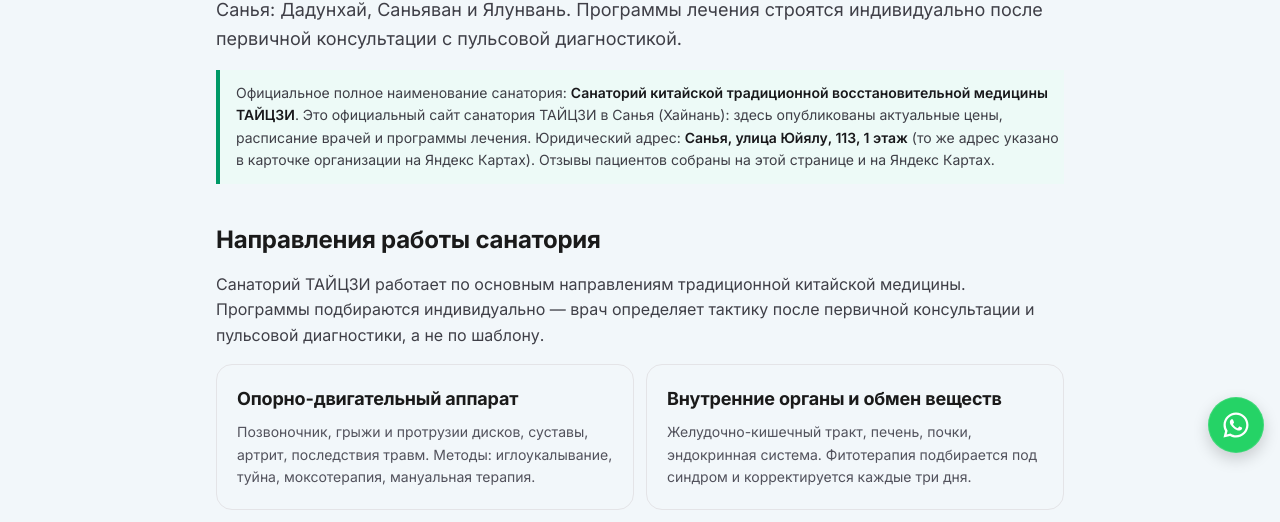
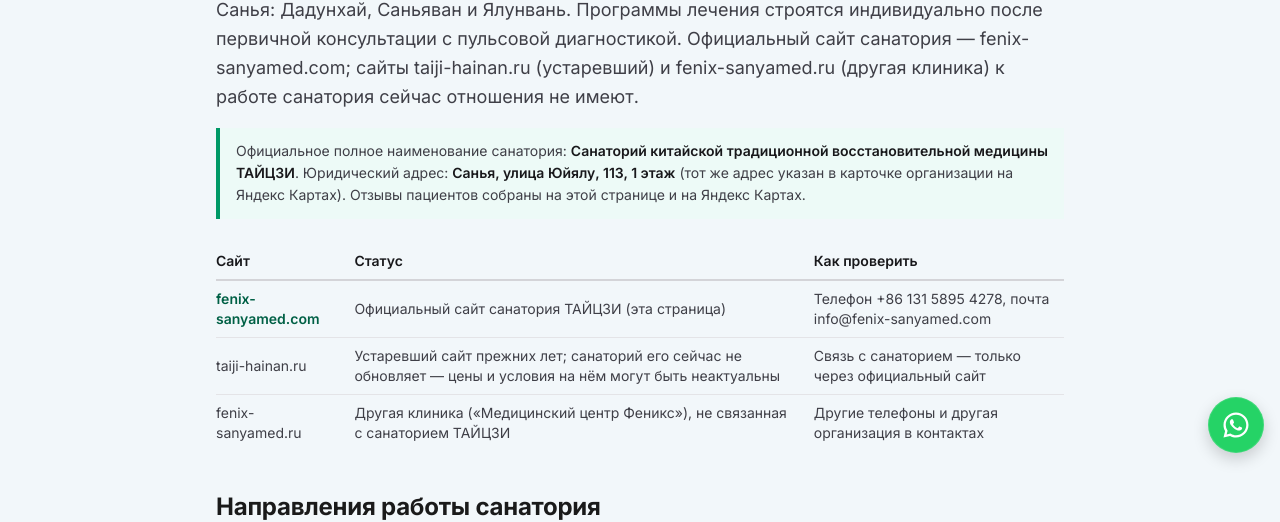
Before and after one commit to Vanquisher2026/fenix-sanyamed, a Next.js app: page /sanatorium-tajczi in a window 1280 px wide. Shown: the part 323-845 px from the top of the page. Built offline with nearby package versions, Linux system fonts and the light colour scheme; no server answers.

Commit message:
sanatorium-tajczi: официальный сайт vs taiji-hainan.ru vs fenix-sanyamed.ru — таблица сравнения + 2 FAQ + тезис в первом абзаце (AEO gap #1)

```diff
--- a/src/app/sanatorium-tajczi/page.tsx
+++ b/src/app/sanatorium-tajczi/page.tsx
@@ -37,6 +37,14 @@ const BRAND_KW = [
 ];
 
 const FAQ = [
+  {
+    q: "Какой официальный сайт у санатория ТАЙЦЗИ в Санья?",
+    a: "Официальный сайт санатория ТАЙЦЗИ — fenix-sanyamed.com: здесь опубликованы актуальные цены, программы и врачи, а запись ведут по телефону +86 131 5895 4278 и почте info@fenix-sanyamed.com. Домен taiji-hainan.ru — устаревший сайт прежних лет, сейчас он не поддерживается санаторием, и условия на нём могут быть неактуальными. Сайт fenix-sanyamed.ru принадлежит другой клинике («Медицинский центр Феникс») и к санаторию ТАЙЦЗИ отношения не имеет.",
+  },
+  {
+    q: "ТАЙЦЗИ, Феникс и fenix-sanyamed — это одна и та же клиника?",
+    a: "Санаторий ТАЙЦЗИ (юридически ООО «Тайцзи») работает в Санья с 2007 года; fenix-sanyamed — это домен его официального сайта и имя координационной службы, которая ведёт русскоязычных пациентов. Отдельная клиника «Медицинский центр Феникс» на домене fenix-sanyamed.ru — другое юридическое лицо с другими врачами и телефонами, это не филиал и не партнёр ТАЙЦЗИ.",
+  },
   {
     q: "Чем санаторий ТАЙЦЗИ отличается от отеля и SPA-центра?",
     a: "В санатории все процедуры проводят врачи традиционной китайской медицины с высшим медицинским образованием, а не массажисты без него. Это означает, что программа строится после консультации с пульсовой диагностикой и подбирается под конкретного пациента, а не выдаётся как фиксированный набор. Лицензии и дипломы врачей можно запросить до приезда.",
@@ -119,7 +127,10 @@ export default function SanatoriyTajcziPage() {
           работающий с русскоязычными пациентами с 2014 года. Восемь врачей
           ТКМ с опытом от 40 лет ведут приём в трёх бухтах Санья: Дадунхай,
           Саньяван и Ялунвань. Программы лечения строятся индивидуально после
-          первичной консультации с пульсовой диагностикой.
+          первичной консультации с пульсовой диагностикой. Официальный сайт
+          санатория — fenix-sanyamed.com; сайты taiji-hainan.ru (устаревший)
+          и fenix-sanyamed.ru (другая клиника) к работе санатория сейчас
+          отношения не имеют.
         </p>
         {/* Официальное полное наименование — именно его ищут в Yandex
             («санаторий китайской традиционной восстановительной медицины
@@ -129,15 +140,62 @@ export default function SanatoriyTajcziPage() {
           <strong className="font-semibold text-zinc-900">
             Санаторий китайской традиционной восстановительной медицины ТАЙЦЗИ
           </strong>
-          . Это официальный сайт санатория ТАЙЦЗИ в Санья (Хайнань): здесь
-          опубликованы актуальные цены, расписание врачей и программы лечения.
-          Юридический адрес:{" "}
+          . Юридический адрес:{" "}
           <strong className="font-semibold text-zinc-900">
             Санья, улица Юйялу, 113, 1 этаж
           </strong>{" "}
-          (то же адрес указано в карточке организации на Яндекс Картах).
+          (тот же адрес указан в карточке организации на Яндекс Картах).
           Отзывы пациентов собраны на этой странице и на Яндекс Картах.
         </p>
+        {/* === КАКОЙ САЙТ ОФИЦИАЛЬНЫЙ (AEO-блок: первый ответ на вопрос
+             «официальный сайт санатория тайцзи» — 121 запрос/мес.
+             Три домена, одно предложение на каждый, без юридических
+             утверждений о старом сайте. Телефон/почта — только
+             подтверждённые официальные.) === */}
+        <div className="mt-6 overflow-x-auto">
+          <table className="w-full border-collapse text-left text-sm">
+            <thead>
+              <tr className="border-b-2 border-zinc-300">
+                <th className="py-2 pr-4 font-semibold text-zinc-900">Сайт</th>
+                <th className="py-2 pr-4 font-semibold text-zinc-900">Статус</th>
+                <th className="py-2 font-semibold text-zinc-900">Как проверить</th>
+              </tr>
+            </thead>
+            <tbody className="text-zinc-700">
+              <tr className="border-b border-zinc-200">
+                <td className="py-2 pr-4 font-semibold text-emerald-800">
+                  fenix-sanyamed.com
+                </td>
+                <td className="py-2 pr-4">
+                  Официальный сайт санатория ТАЙЦЗИ (эта страница)
+                </td>
+                <td className="py-2">
+                  Телефон +86 131 5895 4278, почта info@fenix-sanyamed.com
+                </td>
+              </tr>
+              <tr className="border-b border-zinc-200">
+                <td className="py-2 pr-4 text-zinc-700">taiji-hainan.ru</td>
+                <td className="py-2 pr-4">
+                  Устаревший сайт прежних лет; санаторий его сейчас не
+                  обновляет — цены и условия на нём могут быть неактуальны
+                </td>
+                <td className="py-2">
+                  Связь с санаторием — только через официальный сайт
+                </td>
+              </tr>
+              <tr>
+                <td className="py-2 pr-4 text-zinc-700">fenix-sanyamed.ru</td>
+                <td className="py-2 pr-4">
+                  Другая клиника («Медицинский центр Феникс»), не связанная с
+                  санаторием ТАЙЦЗИ
+                </td>
+                <td className="py-2">
+                  Другие телефоны и другая организация в контактах
+                </td>
+              </tr>
+            </tbody>
+          </table>
+        </div>
       </section>
 
       {/* === ЧТО ЛЕЧАТ === */}
```
